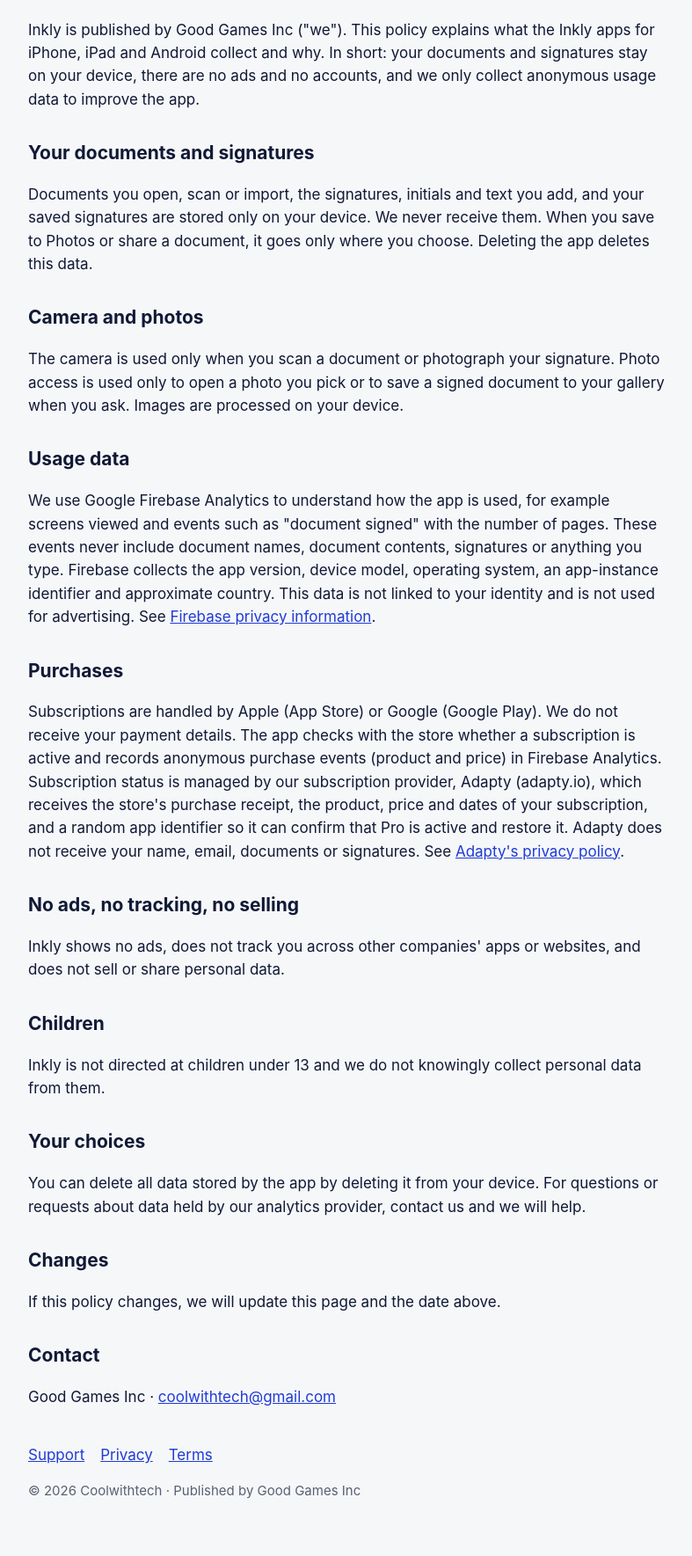
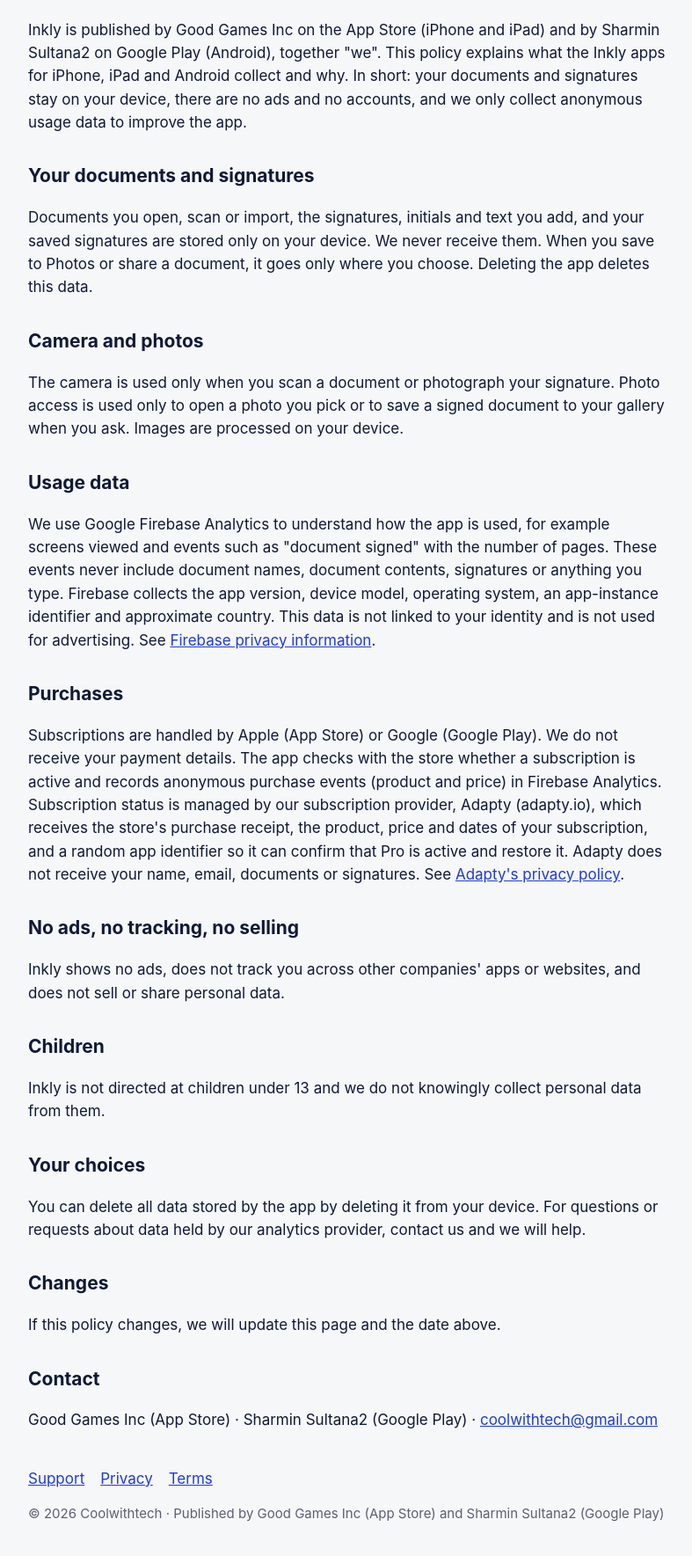
Before and after one commit to coolwithtech/inkly-site, a plain HTML site: page privacy.html in a window 1280 px wide. Shown: the part 105-1874 px from the top of the page at 88% size, without its empty margins (244-1031 px from the left). Drawn offline with Linux system fonts and the light colour scheme.

Commit message:
Name the Google Play publisher (Sharmin Sultana2) next to Good Games Inc
Co-Authored-By: Claude Opus 5.5 <noreply@anthropic.com>

```diff
--- a/privacy.html
+++ b/privacy.html
@@ -12,7 +12,7 @@
 <main>
   <header><img src="icon.png" alt=""><div><h1>Privacy Policy</h1><div class="muted">Inkly: eSignature &amp; Sign PDF · Last updated 14 November 2026</div></div></header>
 
-  <p>Inkly is published by Good Games Inc ("we"). This policy explains what the Inkly apps for iPhone, iPad and Android collect and why. In short: your documents and signatures stay on your device, there are no ads and no accounts, and we only collect anonymous usage data to improve the app.</p>
+  <p>Inkly is published by Good Games Inc on the App Store (iPhone and iPad) and by Sharmin Sultana2 on Google Play (Android), together "we". This policy explains what the Inkly apps for iPhone, iPad and Android collect and why. In short: your documents and signatures stay on your device, there are no ads and no accounts, and we only collect anonymous usage data to improve the app.</p>
 
   <h2>Your documents and signatures</h2>
   <p>Documents you open, scan or import, the signatures, initials and text you add, and your saved signatures are stored only on your device. We never receive them. When you save to Photos or share a document, it goes only where you choose. Deleting the app deletes this data.</p>
@@ -39,10 +39,10 @@
   <p>If this policy changes, we will update this page and the date above.</p>
 
   <h2>Contact</h2>
-  <p>Good Games Inc · <a href="mailto:coolwithtech@gmail.com?subject=Inkly%20privacy">coolwithtech@gmail.com</a></p>
+  <p>Good Games Inc (App Store) · Sharmin Sultana2 (Google Play) · <a href="mailto:coolwithtech@gmail.com?subject=Inkly%20privacy">coolwithtech@gmail.com</a></p>
 
   <nav><a href="./">Support</a><a href="privacy.html">Privacy</a><a href="terms.html">Terms</a></nav>
-  <p class="muted">© 2026 Coolwithtech · Published by Good Games Inc</p>
+  <p class="muted">© 2026 Coolwithtech · Published by Good Games Inc (App Store) and Sharmin Sultana2 (Google Play)</p>
 </main>
 </body>
 </html>
```
Also changed, not shown: index.html (+1 -1 lines), terms.html (+3 -3 lines).
